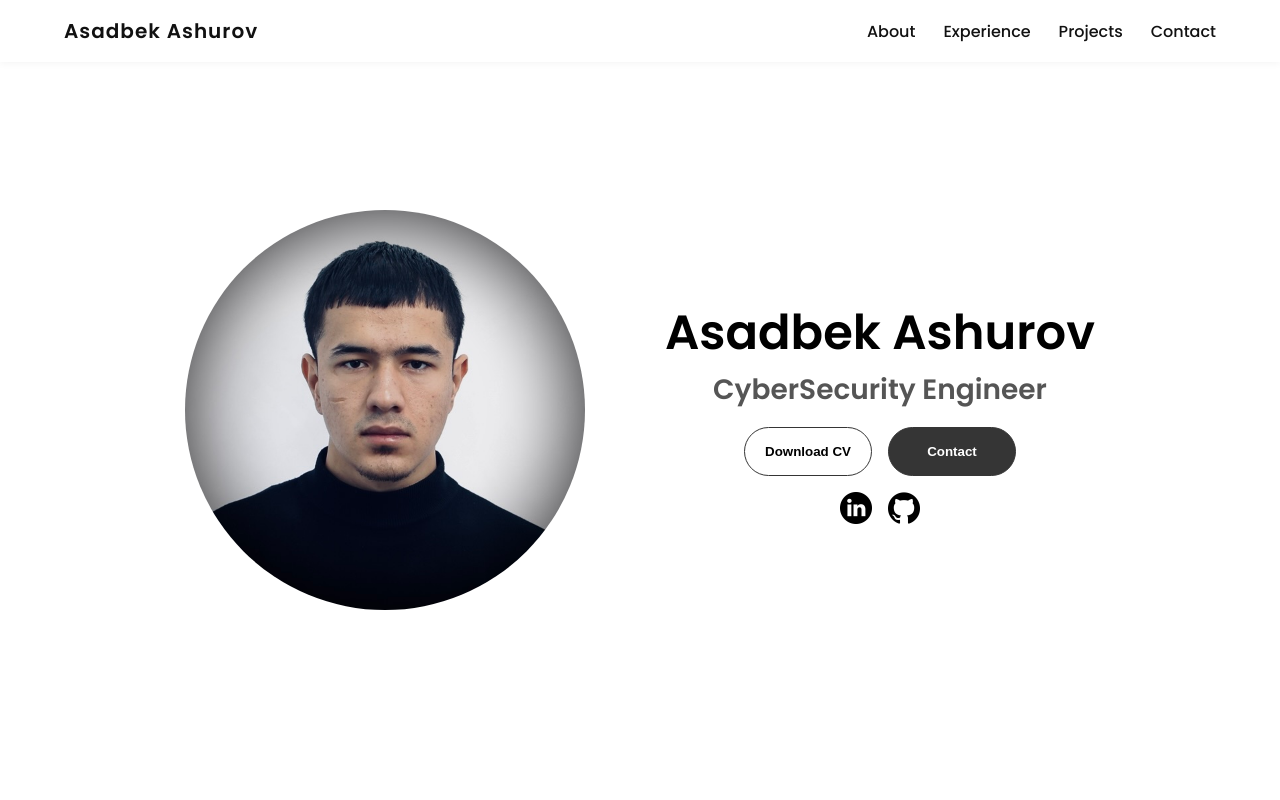
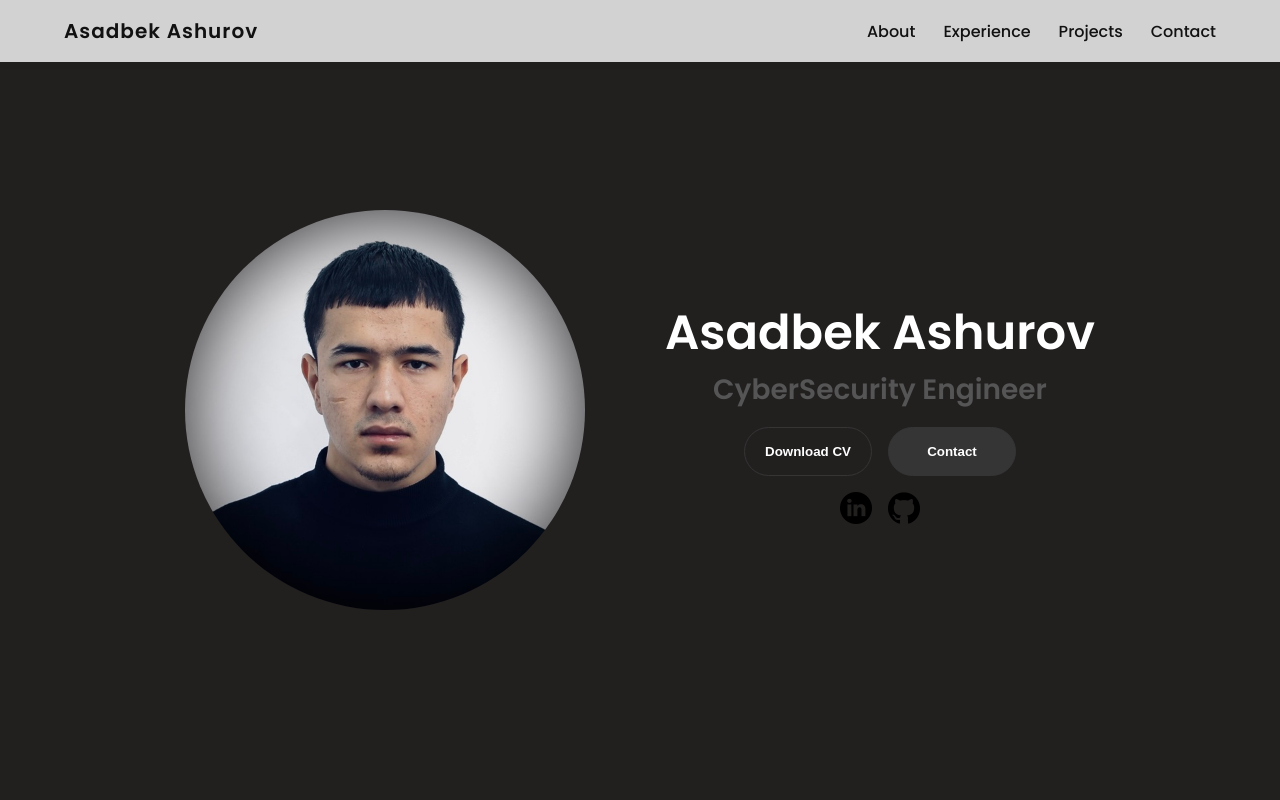
Before and after one commit to UzEnRu/portfolio, a plain HTML site: page index.html in a window 1280 px wide. Shown: the top 800 px of the page. Drawn offline with Linux system fonts and the light colour scheme.

Commit message:
changed bg

```diff
--- a/css/style.css
+++ b/css/style.css
@@ -9,6 +9,7 @@
 
 body {
   font-family: "Poppins", sans-serif;
+  background-color: rgb(34, 31, 31);
 }
 
 html {
@@ -217,6 +218,7 @@ section {
 .title {
   font-size: 3rem;
   text-align: center;
+  color: white;
 }
 
 #socials-container {
@@ -271,6 +273,7 @@ section {
 
 .btn-color-2 {
   background: none;
+  color: white;
 }
 
 .btn-color-2:hover {
```
